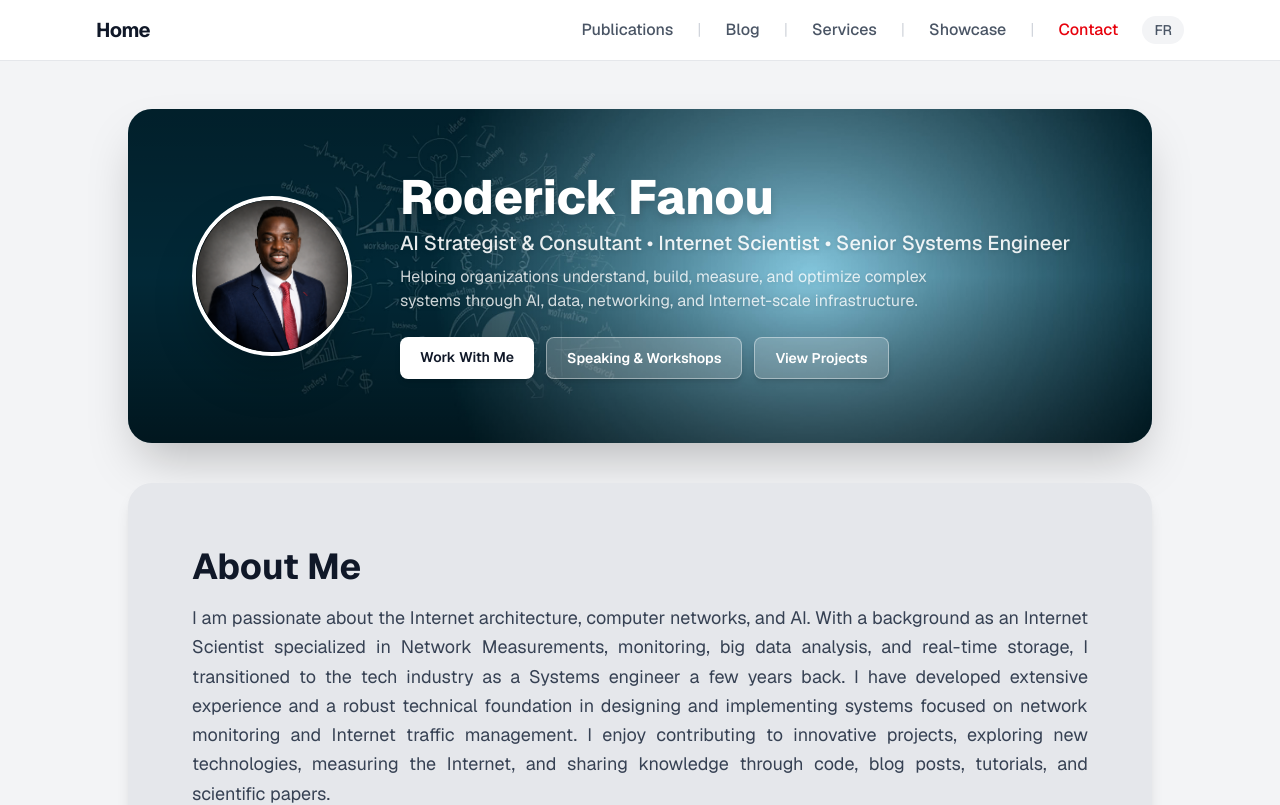
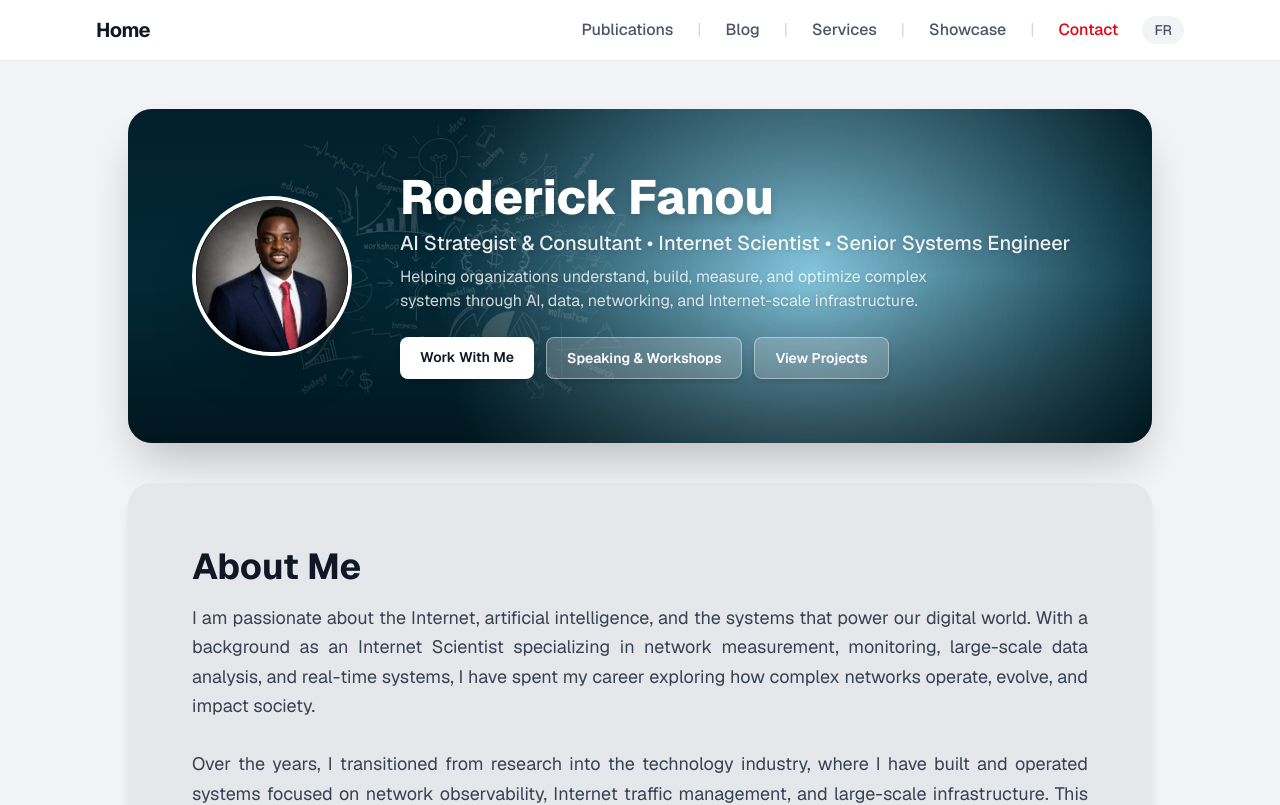
Before and after one commit to rodricfanou/rodricfanou.github.io, a Next.js app: page / in a window 1280 px wide. Shown: the top 805 px of the page. Built offline with nearby package versions, Linux system fonts and the light colour scheme.

Commit message:
Update About Me text

```diff
--- a/src/app/page.tsx
+++ b/src/app/page.tsx
@@ -74,13 +74,12 @@ export default function Home() {
         <FadeIn>
           <div>
             <h2 className="text-2xl font-bold mb-4 text-gray-900 md:text-3xl md:text-4xl">About Me</h2>
-            <p data-justify className="text-gray-700 text-base md:text-lg leading-relaxed">
-              I am passionate about the Internet architecture, computer networks, and AI. With a background as an Internet Scientist specialized in Network Measurements, monitoring, big data analysis, and real-time storage, I transitioned to the tech industry as a Systems engineer a few years back.
+            <p data-justify className="text-gray-700 text-base md:text-lg leading-relaxed whitespace-pre-line">
+              {`I am passionate about the Internet, artificial intelligence, and the systems that power our digital world. With a background as an Internet Scientist specializing in network measurement, monitoring, large-scale data analysis, and real-time systems, I have spent my career exploring how complex networks operate, evolve, and impact society.
 
-              I have developed extensive experience and a robust technical foundation in designing and implementing systems focused on network monitoring and Internet traffic management.
+Over the years, I transitioned from research into the technology industry, where I have built and operated systems focused on network observability, Internet traffic management, and large-scale infrastructure. This unique combination of research and industry experience allows me to bridge deep technical expertise with practical business outcomes.
 
-              I enjoy contributing to innovative projects, exploring new technologies, measuring the Internet, and sharing knowledge through code, blog posts, tutorials, and scientific papers.
-
+Today, my interests span Internet architecture, computer networks, AI, automation, data-driven decision making, and the future of digital infrastructure. I enjoy building innovative solutions, exploring emerging technologies, sharing knowledge through writing, speaking, code, tutorials, and scientific publications, and helping organizations navigate an increasingly connected and AI-driven world.`}
             </p>
           </div>
         </FadeIn>
```
